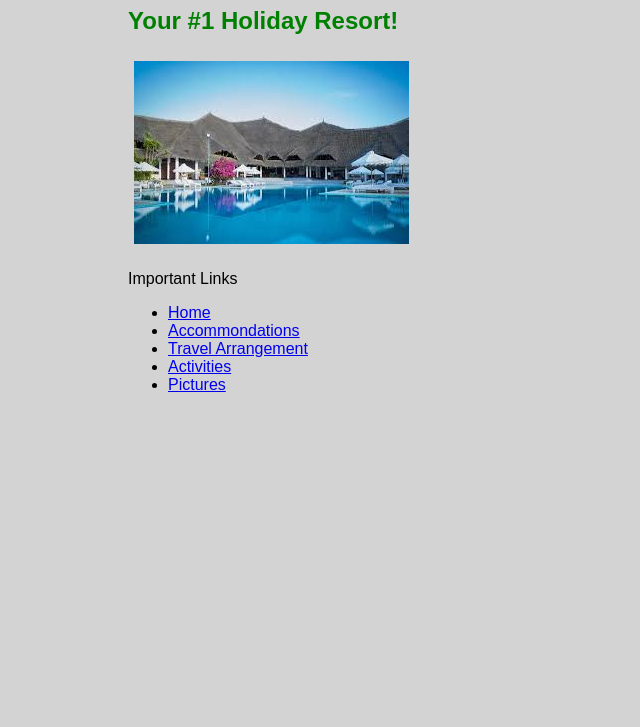
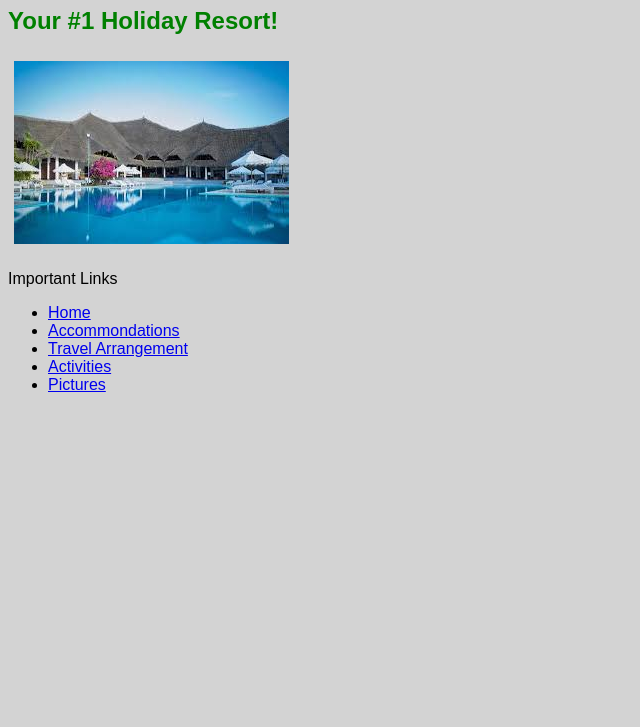
Before and after one commit to EthanWanyoike/resort-website, a plain HTML site: page index.html in a window 1280 px wide. Shown: the part 73-800 px from the top of the page, without its empty margins (0-640 px from the left). Drawn offline with Linux system fonts and the light colour scheme.

Commit message:
Update styles.css
remove body margin

```diff
--- a/css/styles.css
+++ b/css/styles.css
@@ -1,7 +1,8 @@
 body {
   font-family: sans-serif;
-  /*width: 80%;*/
-  margin-left: 10%; margin-right: 10%;
+  /*width: 80%;
+  margin-left: 10%;
+  margin-right: 10%;*/
 }
 h1 {
   color: blue;
@@ -22,6 +23,7 @@ img {
 @media screen and (min-width: 768px) {
   body {
     background-color: lightgray;
+    width: 100%;
   }
   .column {
     /*float: left;*/
```
